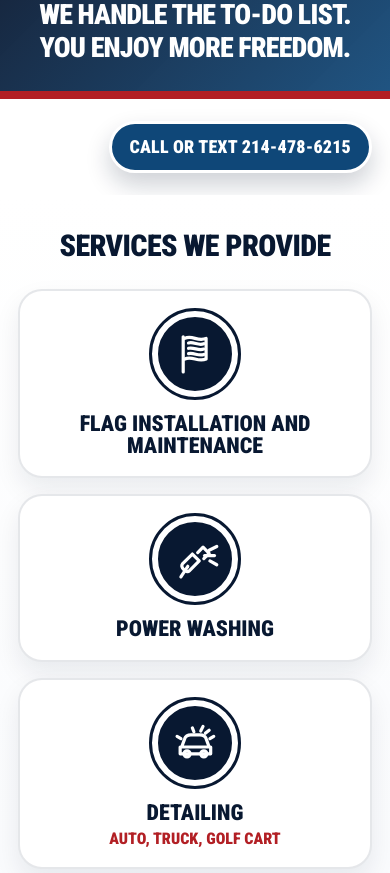
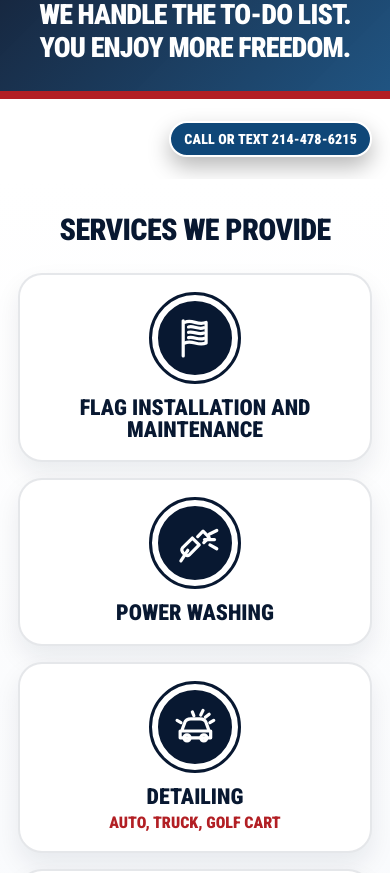
Before and after one commit to MimHoldingCompanyTX/PatriotNeighborhoodServices.com, a Next.js app: page / in a window 390 px wide. Shown: the part 880-1753 px from the top of the page. Built offline with nearby package versions, Linux system fonts and the light colour scheme.

Commit message:
Match lower CTA size to header CTA

```diff
--- a/app/globals.css
+++ b/app/globals.css
@@ -183,10 +183,9 @@ body {
   display: inline-flex;
   align-items: center;
   justify-content: center;
-  min-height: 52px;
-  padding: clamp(11px, 1.1vw, 15px) clamp(18px, 2vw, 30px);
+  padding: clamp(9px, 1vw, 14px) clamp(14px, 1.8vw, 26px);
   color: #ffffff;
-  font-size: clamp(18px, 2.35vw, 32px);
+  font-size: clamp(15px, 1.7vw, 24px);
   font-weight: 900;
   line-height: 1;
   text-align: center;
@@ -194,9 +193,9 @@ body {
   text-transform: uppercase;
   letter-spacing: 0.01em;
   background: var(--patriot-blue);
-  border: 3px solid #ffffff;
+  border: clamp(2px, 0.25vw, 4px) solid #ffffff;
   border-radius: 999px;
-  box-shadow: 0 12px 24px rgb(8 24 49 / 0.2);
+  box-shadow: 0 10px 22px rgb(0 0 0 / 0.28);
 }
 
 .services-section {
@@ -304,13 +303,17 @@ body {
 }
 
 @media (max-width: 760px) {
-  .top-call-cta {
-    top: 10px;
-    right: 10px;
+  .top-call-cta,
+  .section-call-cta {
     max-width: calc(100vw - 20px);
     padding: 9px 13px;
     font-size: clamp(13px, 3.6vw, 16px);
     white-space: nowrap;
+  }
+
+  .top-call-cta {
+    top: 10px;
+    right: 10px;
   }
 
   .business-card {
```
